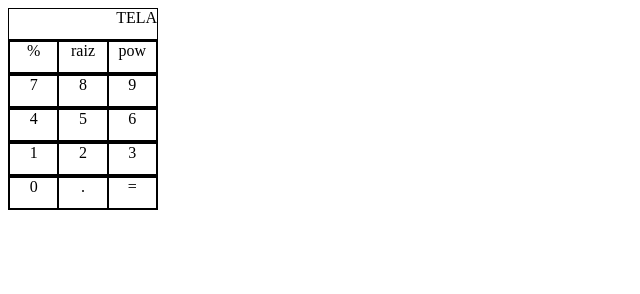
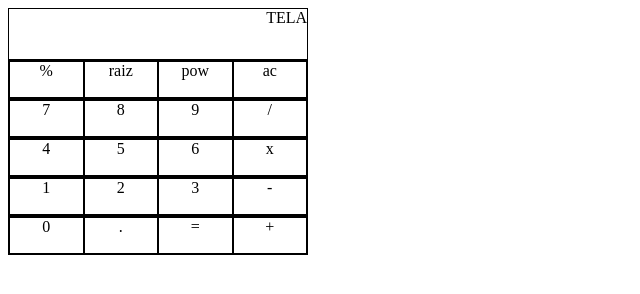
Before and after one commit to vimarteleto/calculator, a plain HTML site: page index.html in a window 1280 px wide. Shown: the whole page, without its empty margins (0-640 px from the left). Drawn offline with Linux system fonts and the light colour scheme.

Commit message:
Esboço HTML e CSS

```diff
--- a/index.html
+++ b/index.html
@@ -15,26 +15,31 @@
                 <div class="botoes" id="porcentagem">%</div>
                 <div class="botoes" id="raiz">raiz</div>
                 <div class="botoes" id="potencia">pow</div>
+                <div class="botoes" id="ac">ac</div>
             </div>
             <div id="row3" class="rows">
                 <div class="botoes" id="7">7</div>
                 <div class="botoes" id="8">8</div>
                 <div class="botoes" id="9">9</div>
+                <div class="botoes" id="divisao">/</div>
             </div>
             <div id="row2" class="rows">
                 <div class="botoes" id="4">4</div>
                 <div class="botoes" id="5">5</div>
                 <div class="botoes" id="6">6</div>
+                <div class="botoes" id="multiplicacao">x</div>
             </div>
             <div id="row1" class="rows">
                 <div class="botoes" id="1">1</div>
                 <div class="botoes" id="2">2</div>
                 <div class="botoes" id="3">3</div>
+                <div class="botoes" id="subtracao">-</div>
             </div>
             <div id="row0" class="rows">
                 <div class="botoes" id="0">0</div>
                 <div class="botoes" id="ponto">.</div>
                 <div class="botoes" id="igual">=</div>
+                <div class="botoes" id="soma">+</div>
             </div>
         </div>
     </div>
--- a/style.css
+++ b/style.css
@@ -2,24 +2,24 @@
     display: flex;
     justify-content: center;
     flex-direction: column;
-    width: 150px;
+    width: 300px;
 }
 
 #tela {
     border: 1px solid black;
-    height: 30px;
+    height: 50px;
     text-align: end;
 }
 
 .rows {
+    border: 1px solid black;
     display: flex;
     flex-direction: row;
-    border: 1px solid black;
 }
 
 .botoes {
     border: 1px solid black;
-    width: 50px;
-    height: 30px;
+    width: 75px;
+    height: 35px;
     text-align: center;
 }
```
